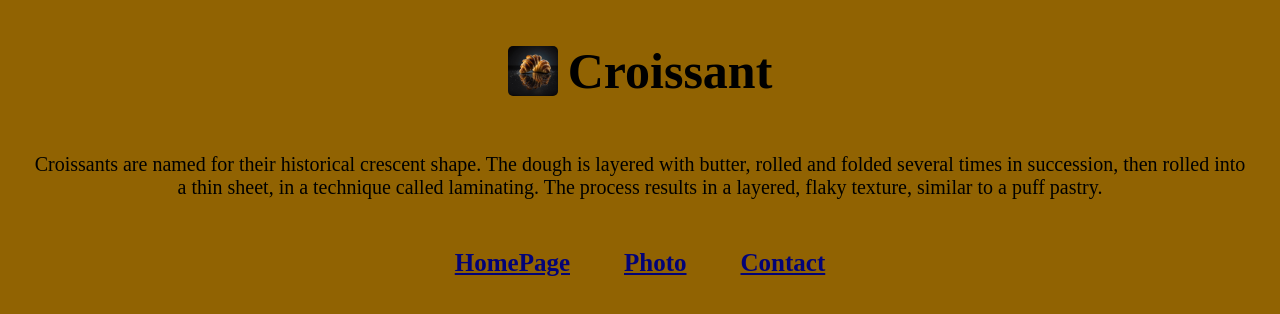
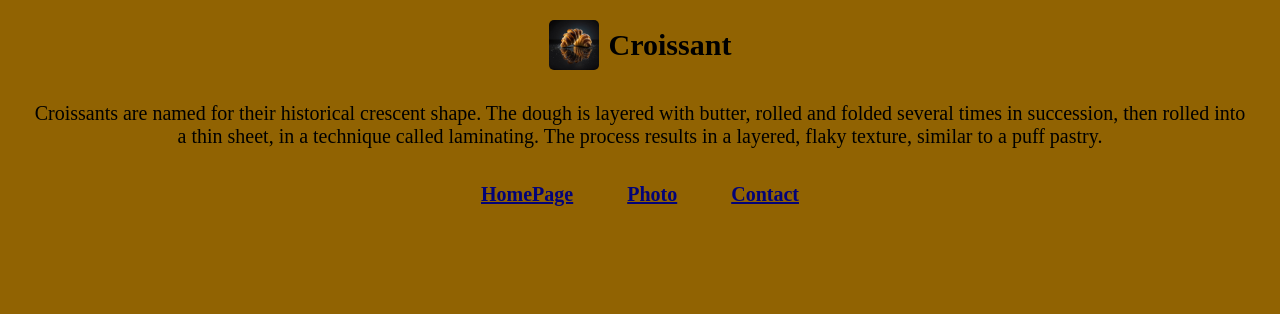
Before and after one commit to KingkoinJo/Croissant, a plain HTML site: page index.html in a window 1280 px wide. Drawn offline with Linux system fonts and the light colour scheme.

Commit message:
updated the page styling

```diff
--- a/styles.css
+++ b/styles.css
@@ -2,7 +2,8 @@ body {
   background-color: rgb(145, 99, 2);
 }
 h1 {
-  font-size: 50px;
+  font-size: 30px;
+  white-space: nowrap;
 }
 header {
   display: flex;
@@ -13,7 +14,7 @@ header {
 }
 p {
   padding: 20px;
-  margin: 0 0 30px 0;
+  margin: 0 0 15px 0;
   font-size: 20px;
   text-align: center;
 }
@@ -40,7 +41,7 @@ footer {
 }
 footer a {
   margin: 25px;
-  font-size: 25px;
+  font-size: 20px;
   font-weight: 600;
   color: rgb(3, 3, 119);
 }
```
